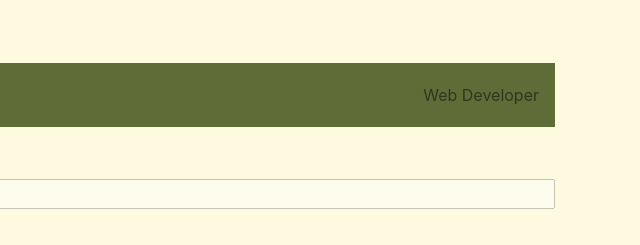
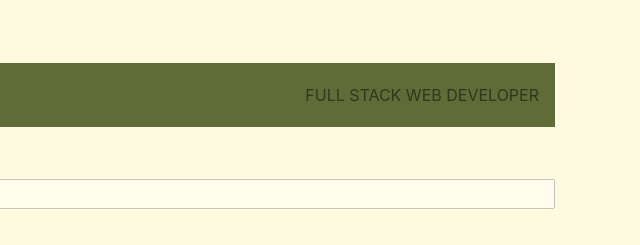
Before and after one commit to richard2878/Week2-Bootstrap-Portfolio, a plain HTML site: page contact.html in a window 1280 px wide. Shown: the top 245 px of the page, 640-1280 px from the left. Drawn offline with nearby package versions, Linux system fonts and the light colour scheme.

Commit message:
Updated Portfolio Files

```diff
--- a/contact.html
+++ b/contact.html
@@ -38,7 +38,7 @@
                 </li>
               </ul>
               <span class="navbar-text">
-                Web Developer
+                FULL STACK WEB DEVELOPER
               </span>
             </div>
           </nav>
```
